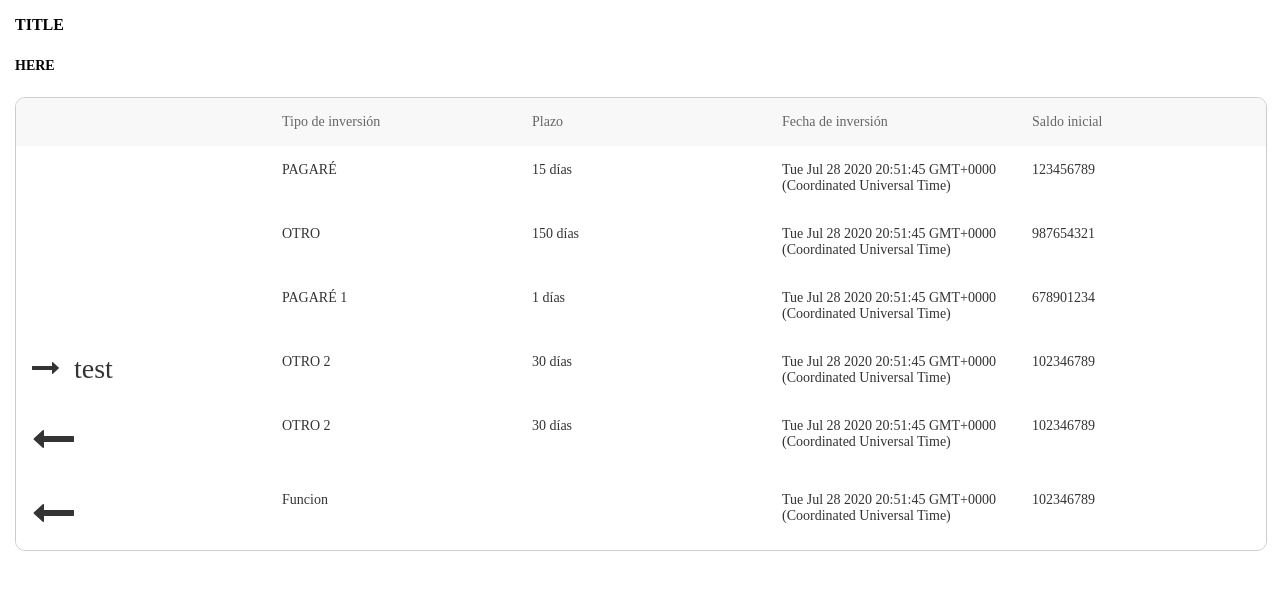
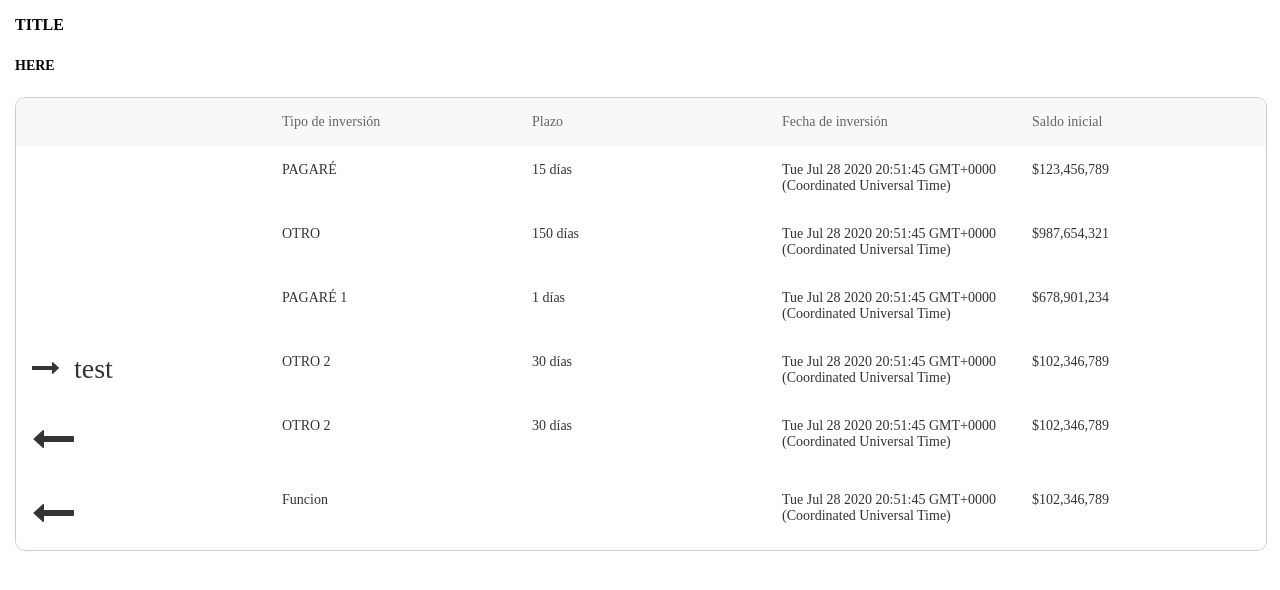
Before and after one commit to Itzli2000/table-lib, an Angular app: page / in a window 1280 px wide. Shown: the top 590 px of the page. Built offline with nearby package versions, Linux system fonts and the light colour scheme.

Commit message:
Refactor
Add demo to convert numbers to currency within typescript file

```diff
--- a/src/app/app.component.html
+++ b/src/app/app.component.html
@@ -1,5 +1 @@
-
 <app-table [sourceData]=data></app-table>
-
-
-<!-- <app-table2 [tableConfig]="tableConfig"></app-table2> -->
--- a/src/app/app.component.ts
+++ b/src/app/app.component.ts
@@ -1,32 +1,32 @@
-import { Component } from '@angular/core';
-import { DataTableType } from './models/table-source.model'
+import { Component, OnInit } from '@angular/core';
+import { CurrencyPipe } from '@angular/common';
 
 @Component({
   selector: 'app-root',
   templateUrl: './app.component.html',
   styleUrls: ['./app.component.sass']
 })
-export class AppComponent {
+export class AppComponent implements OnInit {
 
   content = [
-    { tipo: 'PAGARÉ', plazo: '15 días', fecha: new Date(), inicial: 123456789 },
-    { tipo: 'OTRO', plazo: '150 días', fecha: new Date(), inicial: 987654321 },
-    { tipo: 'PAGARÉ 1', plazo: '1 días', fecha: new Date(), inicial: 678901234 },
+    { tipo: 'PAGARÉ', plazo: '15 días', fecha: new Date(), inicial: this.convertToCurrency(123456789) },
+    { tipo: 'OTRO', plazo: '150 días', fecha: new Date(), inicial: this.convertToCurrency(987654321) },
+    { tipo: 'PAGARÉ 1', plazo: '1 días', fecha: new Date(), inicial: this.convertToCurrency(678901234) },
     {
-      tipo: 'OTRO 2', plazo: '30 días', fecha: new Date(), inicial: 102346789, icon: {
+      tipo: 'OTRO 2', plazo: '30 días', fecha: new Date(), inicial: this.convertToCurrency(102346789), icon: {
         name: 'long-arrow-right',
         size: '2x',
         text: 'test'
       }
     },
     {
-      tipo: 'OTRO 2', plazo: '30 días', fecha: new Date(), inicial: 102346789, icon: {
+      tipo: 'OTRO 2', plazo: '30 días', fecha: new Date(), inicial: this.convertToCurrency(102346789), icon: {
         name: 'long-arrow-left',
         size: '3x',
       }
     },
     {
-      tipo: 'Funcion', fecha: new Date(), inicial: 102346789, icon: {
+      tipo: 'Funcion', fecha: new Date(), inicial: this.convertToCurrency(102346789), icon: {
         name: 'long-arrow-left',
         size: '3x',
       }
@@ -48,25 +48,14 @@ export class AppComponent {
     content: this.content
   };
 
-  // Table 2 data
+  ngOnInit(): void {
+  }
 
-  logo = 'https://www.w3.org/html/logo/downloads/HTML5_Logo_256.png';
+  constructor(private _cp: CurrencyPipe) { }
 
-  tableConfig: DataTableType = {
-    columns: [
-      { title: 'First Name', dataProperty: 'firstName', sortable: true, filterable: false },
-      { title: 'Last Name', dataProperty: 'lastName', sortable: true, filterable: true },
-      { title: 'Occupation', dataProperty: 'occupation', sortable: false, filterable: false },
-      { title: 'Branch', dataProperty: 'companyBranch', sortable: false, filterable: true },
-    ],
-    rowActions: [
-      { label: 'Edit', actionIdToReturn: 'edit', logoImageUrl: this.logo, showOption: (x: any) => true },
-      { label: 'Copy', actionIdToReturn: 'copy', logoImageUrl: this.logo, showOption: (x: any) => x.completed },
-      { label: 'Delete', actionIdToReturn: 'delete', logoImageUrl: this.logo, showOption: (x: any) => !x.isActive },
-      { label: 'Message', actionIdToReturn: 'message', logoImageUrl: this.logo, showOption: (x: any) => x.permitsMessaging },
-    ],
-    rowsPerPage: 20,
-    entriesPerPage: 5,
-  };
+  convertToCurrency(quantity: number): string {
+    const currency = this._cp.transform( quantity, 'USD', true, '1.0-0');
+    return currency;
+  }
 
 }
--- a/src/app/app.module.ts
+++ b/src/app/app.module.ts
@@ -1,3 +1,4 @@
+import { CurrencyPipe } from '@angular/common';
 import { BrowserModule } from '@angular/platform-browser';
 import { NgModule } from '@angular/core';
 
@@ -12,7 +13,9 @@ import { TableComponent } from './components/table/table.component';
   imports: [
     BrowserModule
   ],
-  providers: [],
+  providers: [
+    CurrencyPipe
+  ],
   bootstrap: [AppComponent]
 })
 export class AppModule { }
--- a/src/app/models/table-source.model.ts
+++ b/src/app/models/table-source.model.ts
@@ -11,20 +11,3 @@ export interface HeadersContent {
   head: string;
   contentKey: string;
 }
-
-export interface DataTableType {
-  columns: object[];
-  rowActions: object[];
-  rowsPerPage: number;
-  entriesPerPage: number;
-}
-
-export interface PageChangeEventType {
-  fromEntry: any;
-  toEntry: any;
-}
-
-export interface RowActionWithData {
-  actionToPerform: any;
-  rowData: any;
-}
```
